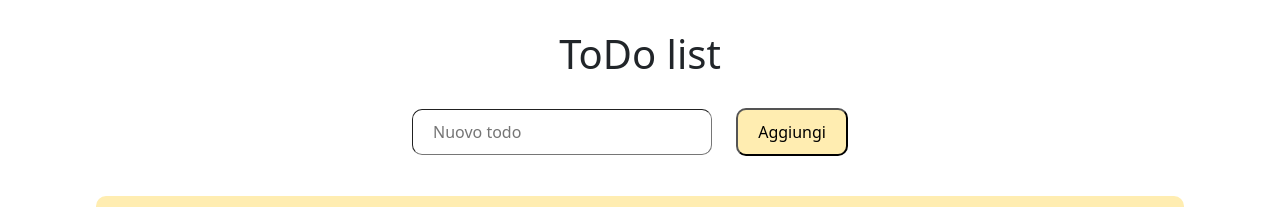
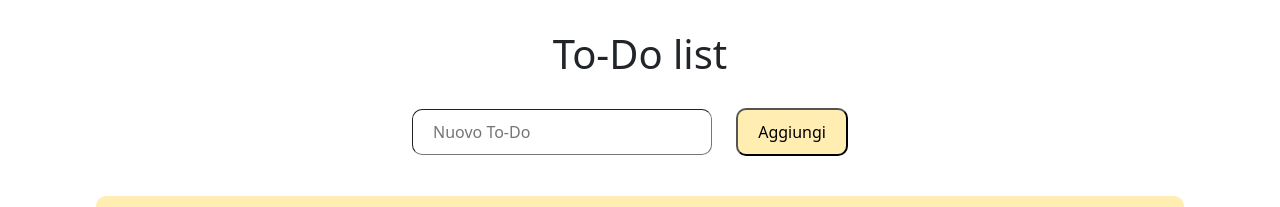
Before and after one commit to SAX-94/vue-todolist, a plain HTML site: page index.html in a window 1280 px wide. Shown: the top 207 px of the page. Drawn offline with nearby package versions, Linux system fonts and the light colour scheme.

Commit message:
corrected a misspelling

```diff
--- a/index.html
+++ b/index.html
@@ -16,9 +16,9 @@
 
 <body>
     <div class="container" id="app">
-        <h1 class="titolo">ToDo list</h1>
+        <h1 class="titolo">To-Do list</h1>
         <div class="new-todo">
-            <input v-model.trim="newTodo" @keyUp.enter="addTodo" type="text" placeholder="Nuovo todo">
+            <input v-model.trim="newTodo" @keyUp.enter="addTodo" type="text" placeholder="Nuovo To-Do">
             <button @click="addTodo">Aggiungi</button>
         </div>
 
```
